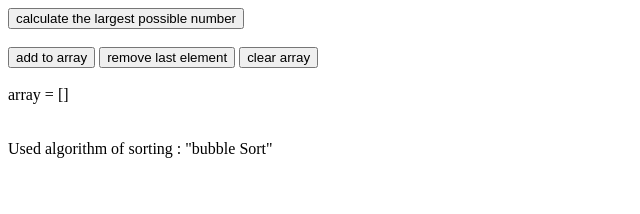
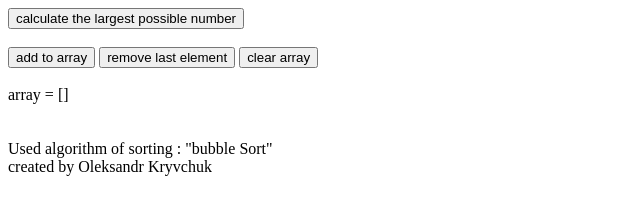
Before and after one commit to SaniaKPI/SaniaKPI.github.io, a plain HTML site: page index.html in a window 1280 px wide. Shown: the whole page, without its empty margins (0-640 px from the left). Drawn offline with Linux system fonts and the light colour scheme.

Commit message:
Update index.html

```diff
--- a/index.html
+++ b/index.html
@@ -13,7 +13,7 @@
 	<br><br>
 	<div >array = <span id = "array">[]</span></div>
 	<br><br>
-	<div>Used algorithm of sorting : "bubble Sort"</div>
+	<div>Used algorithm of sorting : "bubble Sort"<br>created by Oleksandr Kryvchuk</div>
 
 	<script src="script.js"></script>
 </body>
```
